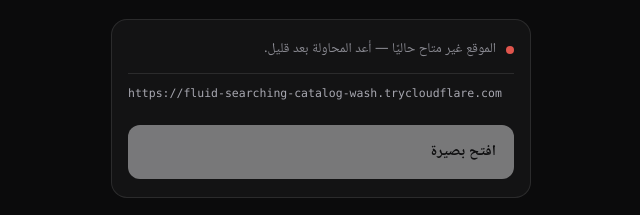
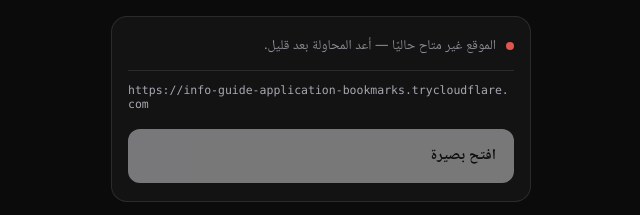
Before and after one commit to eiad451/basira, a plain HTML site: page index.html in a window 1280 px wide. Shown: the part 369-584 px from the top of the page, 319-959 px from the left. Drawn offline with Linux system fonts and the light colour scheme; no server answers.

Commit message:
بصيرة: تحديث الرابط الثابت → info-guide-application-bookmarks.trycloudflare.com

```diff
--- a/index.html
+++ b/index.html
@@ -86,11 +86,7 @@
 (function () {
   // أحدث عنوان أولًا. يحدّثها المشغّل تلقائيًا كلما تغيّر النفق.
   var CANDIDATES = [
-      "https://fluid-searching-catalog-wash.trycloudflare.com",
-      "https://right-euros-president-sunshine.trycloudflare.com",
-      "https://sometimes-with-cindy-pod.trycloudflare.com",
-      "https://guitars-months-throat-flower.trycloudflare.com",
-      "https://returned-improvements-representatives-premiere.trycloudflare.com"
+      "https://info-guide-application-bookmarks.trycloudflare.com"
 ];
   // معرّف عميل Google — يُملأ تلقائياً من إعدادات الخادم.
   var GOOGLE_CLIENT_ID = "";
```
